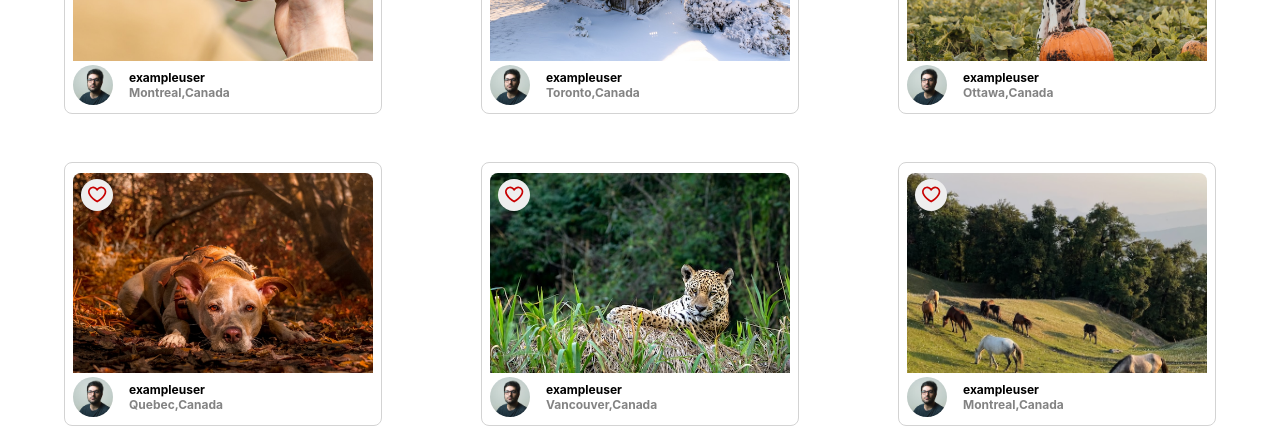
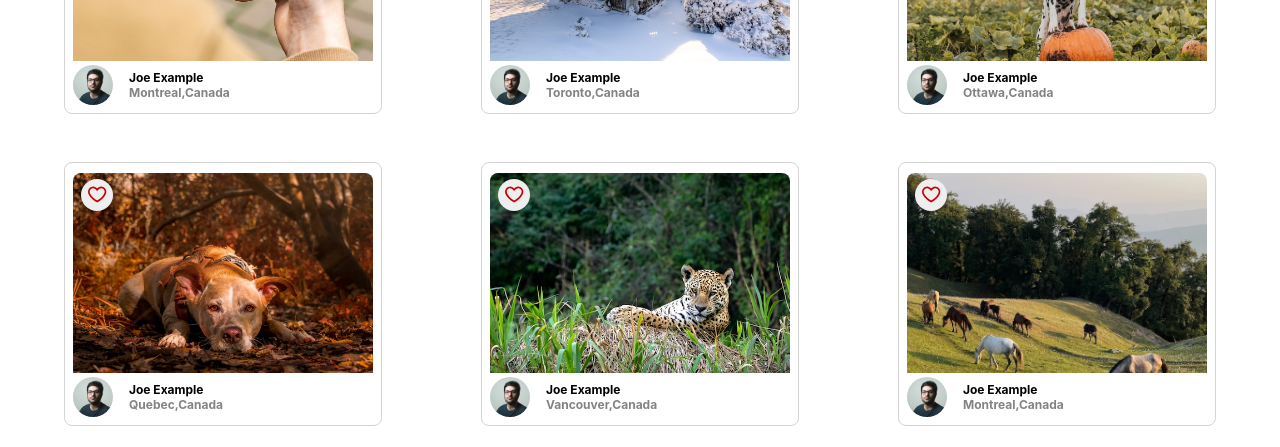
Before and after one commit to lmleao/photo-labs, a React (Create React App) app in the folder frontend/: page / in a window 1280 px wide. Shown: the part 262-709 px from the top of the page. Built offline with nearby package versions, Linux system fonts and the light colour scheme; the HTML template or start-up script is replaced by a standard one.

Commit message:
Add blank modal functionality

```diff
--- a/frontend/src/App.jsx
+++ b/frontend/src/App.jsx
@@ -1,14 +1,22 @@
-import React from 'react';
+import React, { useState } from 'react';
 
 import HomeRoute from './routes/HomeRoute';
+import PhotoDetailsModal from './routes/PhotoDetailsModal';
 import photos from './mocks/photos';
 import topics from './mocks/topics';
 import './App.scss';
 
 const App = () => {
+  const [isModalOpen, setIsModalOpen] = useState(false);
+
+  const openModal = () => {
+    setIsModalOpen(true);
+  };
+
   return (
     <div className="app">
-    <HomeRoute photos={photos} topics={topics} />
+      <HomeRoute photos={photos} topics={topics} openModal={openModal} />
+      {isModalOpen && <PhotoDetailsModal />}
     </div>
   );
 };
--- a/frontend/src/components/PhotoList.jsx
+++ b/frontend/src/components/PhotoList.jsx
@@ -4,11 +4,15 @@ import PhotoListItem from "./PhotoListItem";
 import "../styles/PhotoList.scss";
 
 
-const PhotoList = ({ photos, favouritePhotos, toggleFavourite }) => {
+const PhotoList = ({ photos, favouritePhotos, toggleFavourite, openModal }) => {
+  const handlePhotoClick = (photoId) => {
+    openModal(photoId);
+  };
+
   return (
     <ul className="photo-list">
       {photos.map(photoData => (
-        <li key={photoData.id}>
+        <li key={photoData.id} onClick={() => handlePhotoClick(photoData.id)}>
           <PhotoListItem
             photoData={photoData}
             toggleFavourite={toggleFavourite}
--- a/frontend/src/components/PhotoListItem.jsx
+++ b/frontend/src/components/PhotoListItem.jsx
@@ -20,7 +20,7 @@ const PhotoListItem = ({ photoData, favouritePhotos, toggleFavourite }) => {
           alt="User"
         />
         <div className="photo-list__user-info">
-          <span>{photoData.user.username}</span>
+          <span>{photoData.user.name}</span>
           <div className="photo-list__user-location">
             <span>{photoData.location.city},</span>
             <span>{photoData.location.country}</span>
--- a/frontend/src/routes/HomeRoute.jsx
+++ b/frontend/src/routes/HomeRoute.jsx
@@ -4,7 +4,7 @@ import TopNavigation from '../components/TopNavigationBar';
 import PhotoList from '../components/PhotoList';
 import '../styles/HomeRoute.scss';
 
-const HomeRoute = ({ photos, topics }) => {
+const HomeRoute = ({ photos, topics, openModal }) => {
   const [favouritePhotos, setFavouritePhotos] = useState([]);
 
   const toggleFavourite = (photoId) => {
@@ -22,6 +22,7 @@ const HomeRoute = ({ photos, topics }) => {
         photos={photos}
         favouritePhotos={favouritePhotos}
         toggleFavourite={toggleFavourite}
+        openModal={openModal}
       />
     </div>
   );
```
